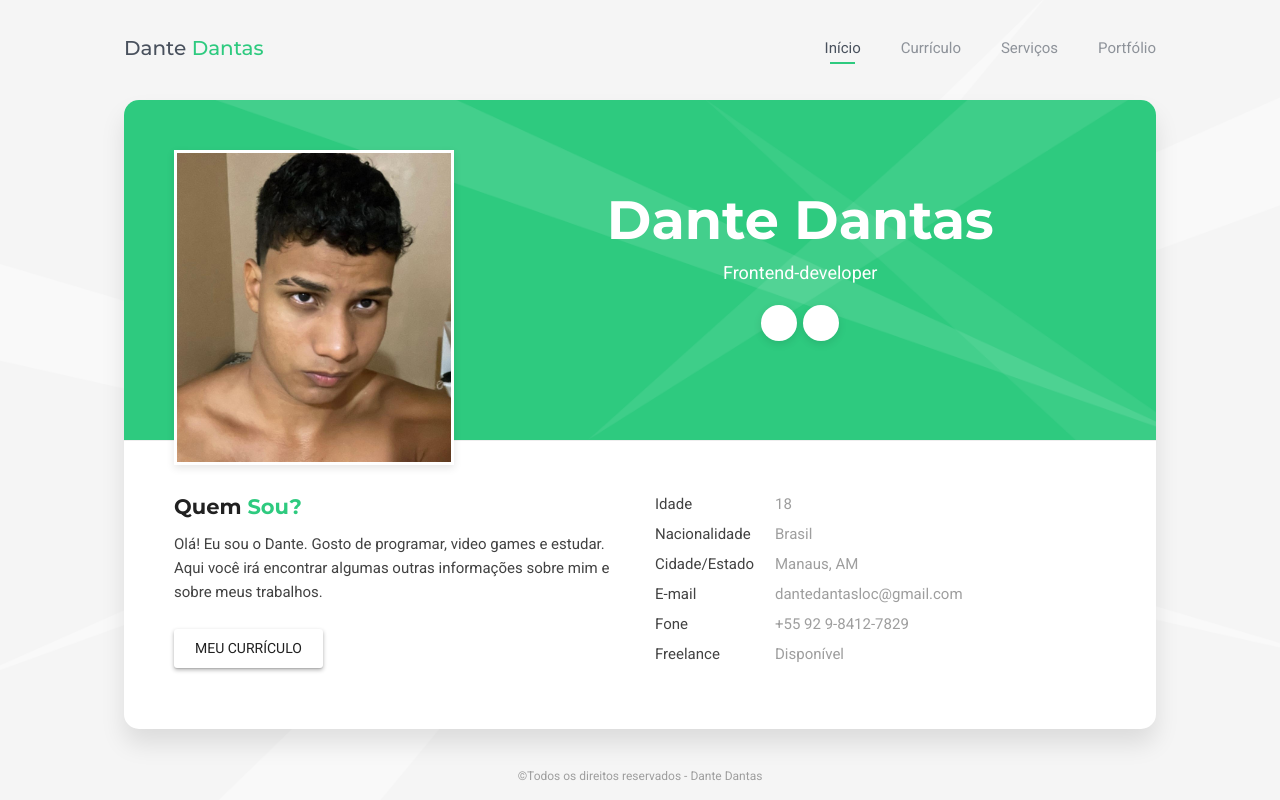
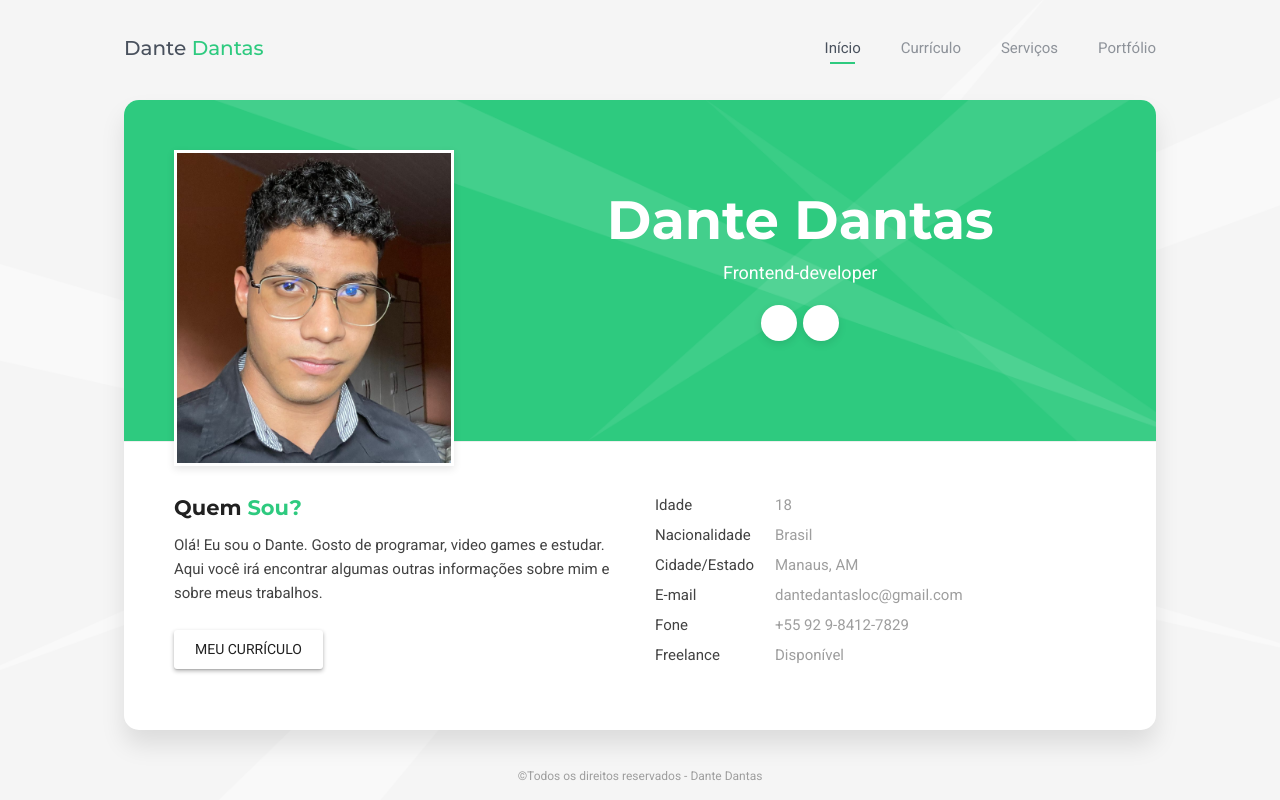
Before and after one commit to dante8941/meu_portfolio, a plain HTML site: page index.html in a window 1280 px wide. Drawn offline with Linux system fonts and the light colour scheme; some icons are missing; a web font is replaced by a local one.

Commit message:
Trocando a imagem do meu rosto, da tela inicial do portfólio

```diff
--- a/index.html
+++ b/index.html
@@ -90,7 +90,7 @@
                 <div class="row">
                   <div class="col-sm-4 col-md-4 col-lg-4">
                     <div class="photo">
-                      <img src="images/dante.jpeg" alt="Dante Dantas">
+                      <img src="images/dante3.png" alt="Dante Dantas">
                     </div>
                   </div>
 
```
Also changed, not shown: images/dante3.png (added).
